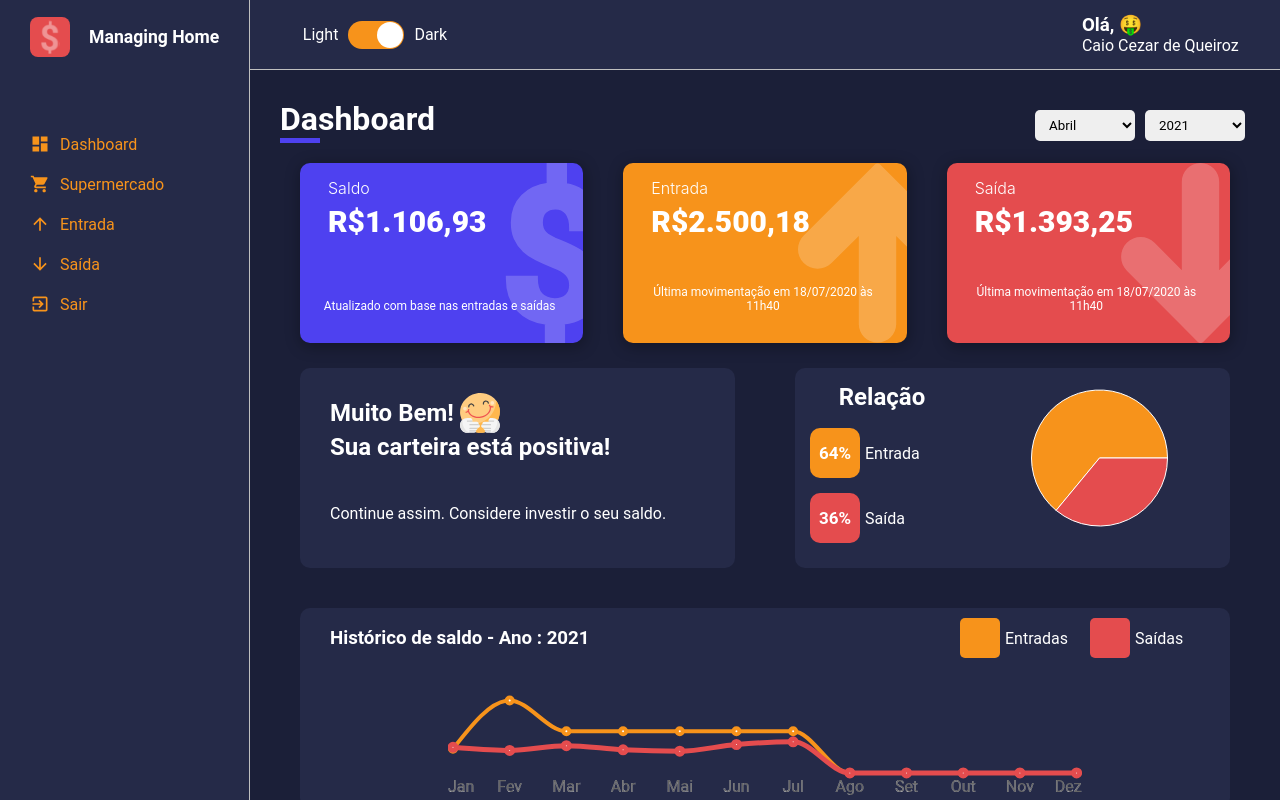
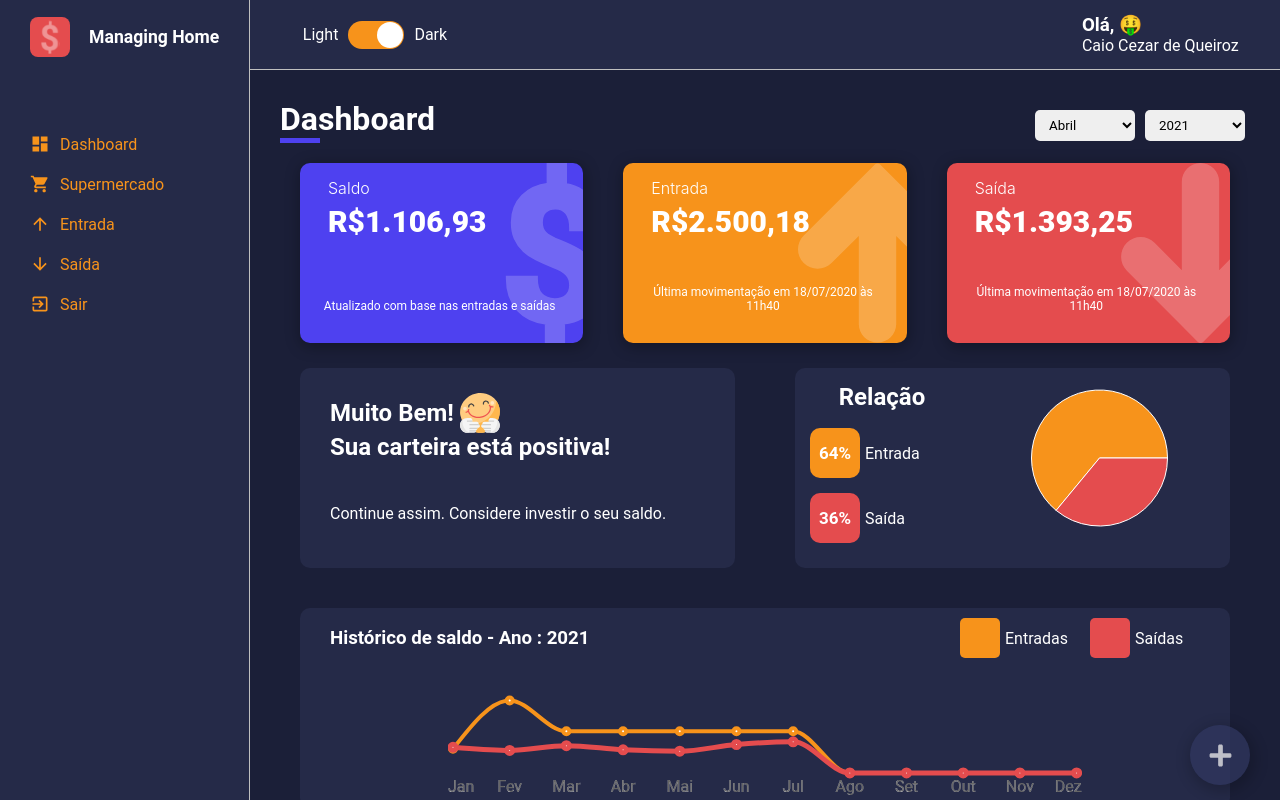
Before and after one commit to ccqueiroz/Managing-Home, a React (Create React App) app: page /dashboard in a window 1280 px wide. Built offline with nearby package versions, Linux system fonts and the light colour scheme.

Commit message:
Modal para adição de valores feito

```diff
--- /dev/null
+++ b/src/components/Modal/index.tsx
@@ -0,0 +1,53 @@
+import React from 'react';
+import { Container } from './style';
+
+import { MdClose } from 'react-icons/md';
+
+import iconReal from '../../assets/moeda.svg';
+
+
+interface IModalProps {
+    changeModal: Function;
+    typeModal: string;
+}
+
+const Modal: React.FC<IModalProps> = ({ changeModal, typeModal }) => {
+
+    return (
+        <Container img={iconReal}>
+            <form action="">
+                <h2>{typeModal}</h2>
+                <button className="btnModal" onClick={() => changeModal()}><MdClose /></button>
+                <div className="formulario">
+                    <label htmlFor="" className="labelForm">
+                        <span>Descrição</span>
+                        <input type="text" name="description" id="description" placeholder='Informe a descrição' />
+                    </label>
+                    <label htmlFor="" className="labelForm">
+                        <span>Valor </span>
+                        <input type="text" name="amount" id="amount" placeholder="R$ 9.999,99" />
+                    </label>
+                    <label htmlFor="" className="labelForm">
+                        <span>Tipo</span>
+                        <select name="type" id="type">
+                            <option selected disabled>Escolha o tipo</option>
+                            <option value="entrada" id="vEntrada">Entrada</option>
+                            <option value="saida" id="vSaida">Saída</option>
+                        </select>
+                    </label>
+                    <label htmlFor="" className="labelForm">
+                        <span>Frequente</span>
+                        <input type="checkbox" name="frequency" id="frequency" />
+                    </label>
+                    <label htmlFor="" className="labelForm">
+                        <span>Data</span>
+                        <input type="date" name="date" id="date" />
+                    </label>
+                    <button type="submit" id="btnSubmit">Salvar</button>
+                </div>
+            </form>
+        </Container>
+    );
+}
+
+export default Modal;
--- /dev/null
+++ b/src/components/Modal/style.ts
@@ -0,0 +1,112 @@
+import styled from 'styled-components';
+
+interface IImgInputNumber{
+    img:any;
+}
+export const Container = styled.div<IImgInputNumber>`
+    width: 100%;
+    height: 100vh;
+    position: fixed;
+    background-color: rgba(0, 0, 0, 50%);
+    top: 0;
+    left: 0;
+    right: 0;
+    bottom: 0;
+    display: flex;
+    justify-content: center;
+    align-items: center;
+
+    z-index: 999;
+
+    > form{
+        position: relative;
+        width: 400px;
+        height: 450px;
+        background-color: ${props => props.theme.colors.tertiary};
+        border-radius: 15px;
+    }
+    > form > h2 {
+        position: absolute;
+        top: 15px;
+        left: 50%;
+        transform: translateX(-50%);
+        color: ${props => props.theme.colors.white};
+        margin-top: 10px;
+    }
+
+    }
+    > form  > .btnModal{
+        position: absolute;
+        top: 10px;
+        right: 10px;
+        font-size: 20px;
+        background-color: transparent;
+        color: ${props => props.theme.colors.white};
+        transition: all .3s;
+
+
+    }
+    >form > .btnModal:hover{
+        opacity: .7;
+    }
+    > form > .btnModal:active{
+        transform: translateY(2px);
+    }
+    > form > .formulario{
+        width: 90%;
+        height: 90%;
+        display: flex;
+        flex-direction: column;
+        margin: 15% auto;
+        align-items: center;
+        padding: 20px 5px;
+
+    }
+
+    form > .formulario > .labelForm{
+        width: 90%;
+        height: 30px;
+        display: flex;
+        margin: 10px auto;
+        align-items: center;
+    }
+    form > .formulario > .labelForm > span{
+        width: 90px;
+        color: ${props => props.theme.colors.white}
+    }
+    form > .formulario > .labelForm > input[type=text], input[type=number], input[type=date], select{
+        flex: 1;
+        height: 28px;
+        border-radius:5px;
+        padding-left: 10px;
+    }
+    form > .formulario > .labelForm > input[type=text]:focus, input[type=number]:focus, input[type=date]:focus, select:focus, input[type=checkbox]:focus{
+        border: 2px solid ${props => props.theme.colors.info}
+    }
+    form > .formulario > .labelForm > input[type=checkbox]{
+        align-self: center;
+    }
+    form > .formulario > .labelForm > select > option{
+        display: flex;
+        justify-content: center;
+    }
+    form > .formulario > button{
+        width: 150px;
+        height: 50px;
+        background-color: ${props => props.theme.colors.success};
+        margin: 30px auto;
+        border-radius: 10px;
+        font-size: 20px;
+        font-weight: bold;
+        color: ${props => props.theme.colors.white};
+        transition: all .3s;
+    }
+
+    form > .formulario > button:hover{
+        opacity: .7;
+    }
+    form > .formulario > button:active{
+        transform: translateY(3px);
+    }
+
+`;
--- /dev/null
+++ b/src/components/Novo/index.tsx
@@ -0,0 +1,22 @@
+import React, { useState } from 'react';
+import { Container, Alt } from './style';
+
+import { FaPlus } from 'react-icons/fa';
+
+interface INovoProps{
+    changeModal: Function;
+}
+const Novo: React.FC<INovoProps> = ({ changeModal }) => {
+    const [stateModal, setStateModal] = useState(false);
+
+    return (
+        <Container>
+            <button onClick={_ => changeModal()}>
+                <FaPlus />
+            </button>
+            <Alt className="teste">Adicionar Nova Entrada</Alt>
+        </Container>
+    );
+}
+
+export default Novo;
--- /dev/null
+++ b/src/components/Novo/style.ts
@@ -0,0 +1,76 @@
+import styled from 'styled-components';
+
+export const Container = styled.div`
+    position: fixed;
+    right: 30px;
+    bottom: 15px;
+    width: 60px;
+    height: 60px;
+    border-radius: 50%;
+    background-color: transparent;
+    display: flex;
+    justify-content: center;
+    align-items: center;
+
+    &:hover .teste{
+        display: flex;
+    }
+
+    >button{
+        outline: none;
+        width: 100%;
+        height: 100%;
+        border-radius: 50%;
+        background-color: ${props => props.theme.colors.tertiary};
+        opacity: .7;
+        display: flex;
+        justify-content: center;
+        align-items: center;
+        transition: all .8s;
+        box-shadow: 2px 4px 15px 3px rgb(0 0 0 / 30%);
+
+        font-size: 25px;
+        font-weight: normal.100;
+        color: ${props => props.theme.colors.white};
+    }
+
+    &:hover{
+        opacity: .4;
+    }
+    &:active{
+        transform: translateY(5px);
+        box-shadow: 2px -4px 15px 3px rgb(0 0 0 / 70%);
+    }
+
+`;
+export const Alt = styled.div`
+    position: absolute;
+    top: -33px;
+    font-size: 16px;
+    background: ${props => props.theme.colors.textBallon};
+    border-radius: 10px;
+    width: 180px;
+    height: 30px;
+    right: 2px;
+    display: flex;
+    align-items: center;
+    justify-content: center;
+    color:white;
+
+    display: none;
+
+    transition: all 2s;
+
+    ::before{
+        content: "";
+        width: 0;
+        height: 0;
+        position: absolute;
+        border-left: 20px solid transparent;
+        border-right: 20px solid transparent;
+        border-top: 20px solid ${props => props.theme.colors.textBallon};
+        transition: all 2s;
+        bottom: -20px;
+        left: calc(100% - 47px);
+    }
+`;
--- a/src/components/listCardsInputOutput/index.tsx
+++ b/src/components/listCardsInputOutput/index.tsx
@@ -12,7 +12,6 @@ interface IListCardsInputOutputProps {
 }
 
 const ListCardsInputOutput : React.FC <IListCardsInputOutputProps> = ({ arrayData }) => {
-    console.log(arrayData)
     return(
         <Container>
             {
--- a/src/pages/Dashboard/index.tsx
+++ b/src/pages/Dashboard/index.tsx
@@ -3,7 +3,7 @@ import React, { useEffect, useState, useContext } from 'react';
 import { IArrayData } from '../List/index';
 
 import ContentHeader from '../../components/ContentHeader';
-import {Container} from './style';
+import {Container } from './style';
 
 import ContentCardsFlex from '../../components/ContentCardsFlex';
 import ContainerSectionMsgBox from '../../components/ContainerSectionMsgBox';
@@ -15,6 +15,8 @@ import { DataContext } from '../../providers/DataContext';
 import MsgSaldo from '../../components/MsgSaldo';
 import PieCharts from '../../components/PieCharts';
 import LineCharts from '../../components/LineCharts';
+import Novo from '../../components/Novo';
+import Modal from '../../components/Modal';
 
 // função genérica para definir valores de saldo | entrada | saída
 const defineBalance = (array : Array<IArrayData>, setState : React.Dispatch<React.SetStateAction<number>>, typeData : string) => {
@@ -48,19 +50,14 @@ const Dashboard : React.FC = () => {
 
     const themes = useContext(DataContext);
 
-    // const array : Array<Array<IArrayData>> = [];
-    /* Hook dos arrays que serão modificados pelo BD */
-    // const [ arrayData, setArrayData ] = useState<Array<IArrayData>>([]);
-
-    // const [ arrayEntrada, setArrayEntrada ] = useState<Array<IArrayData>>([]);
-    // const [ arraySaida, setArraySaida ] = useState<Array<IArrayData>>([]);
-
     const [ valueSelectMonth, setValueSelectMonth ] = useState<string>(String(dateCurrent.getMonth() + 1));
     const [ valueSelectYear, setValueSelectYear ] = useState<string>(String(dateCurrent.getFullYear()));
 
     const [ saldo, setSaldo ] = useState(0);
     const [ saldoEntrada, setSaldoEntrada ] = useState(0);
     const [ saldoSaida, setSaldoSaida ] = useState(0);
+
+    const [ modal, setModal ] = useState(false);
 
     useEffect(() =>{
         const currentSaldoEntrada = currentSaldoEntradaFunc();
@@ -114,6 +111,9 @@ const Dashboard : React.FC = () => {
         setValueSelectYear(String(e.target.value));
     }
 
+    const changeModal = () =>{
+        setModal(!modal);
+    }
     return (
         <Container>
             <ContentHeader title="Dashboard" lineColor="#4E41F0" valueSelectedMonth={valueSelectMonthFunc} valueSelectedYear={valueSelecYearFunc}></ContentHeader>
@@ -129,6 +129,10 @@ const Dashboard : React.FC = () => {
                 <LineCharts yearCurrent={valueSelectYear} arrayMaster={master}/>
             </MensageBox>
             </ContainerSectionMsgBox>
+            <Novo changeModal={changeModal}/>
+            {
+                (modal) ? <Modal changeModal={changeModal} typeModal="Adicionar"/> : null
+            }
         </Container>
     );
 }
--- a/src/pages/Dashboard/style.ts
+++ b/src/pages/Dashboard/style.ts
@@ -1,3 +1,5 @@
 import styled from 'styled-components';
 
-export const Container = styled.div``;
+export const Container = styled.div`
+    position: relative;
+`;
--- a/src/styles/Themes/dark.ts
+++ b/src/styles/Themes/dark.ts
@@ -14,8 +14,9 @@ export default {
         success: '#4E41F0',
         info: '#F7931B',
         warning: '#E44C4E',
-        amoutPositive:'#3ad41c',
-        amoutNegative: '#f02d26'
+        amoutPositive: '#3ad41c',
+        amoutNegative: '#f02d26',
+        textBallon: 'rgba(247, 147, 27, 40%)',
     },
 
 }
--- a/src/styles/Themes/light.ts
+++ b/src/styles/Themes/light.ts
@@ -14,7 +14,9 @@ export default {
         success: '#03BBB5',
         info: '#3B5998',
         warning: '#FF6961',
-        amoutPositive:'#3ad41c',
+        amoutPositive: '#3ad41c',
+        textBallon: 'rgba(59, 89, 152, 60%)',
+
 
     },
 
--- a/src/styles/style.d.ts
+++ b/src/styles/style.d.ts
@@ -15,7 +15,8 @@ declare module 'styled-components' {
 
             success: string,
             info: string,
-        warning: string
+            warning: string,
+            textBallon: string
 
         },
     }
```
Also changed, not shown: src/components/LineCharts/index.tsx (+4 -21 lines), src/pages/List/index.tsx (+6 -3 lines), src/assets/moeda.svg (added). Lines whose indentation alone changed are shown as unchanged.
